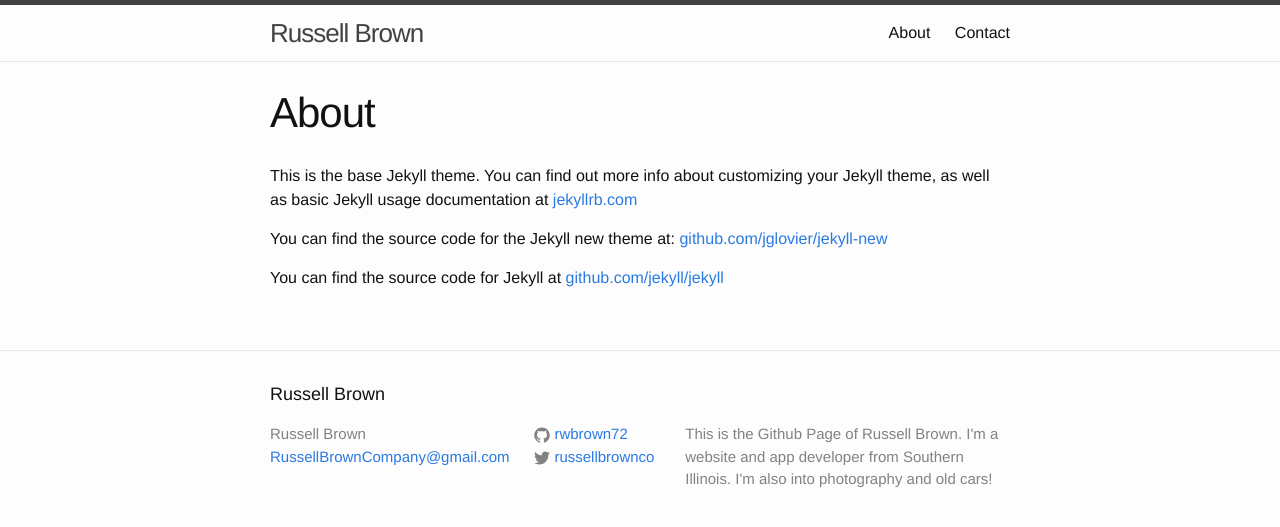
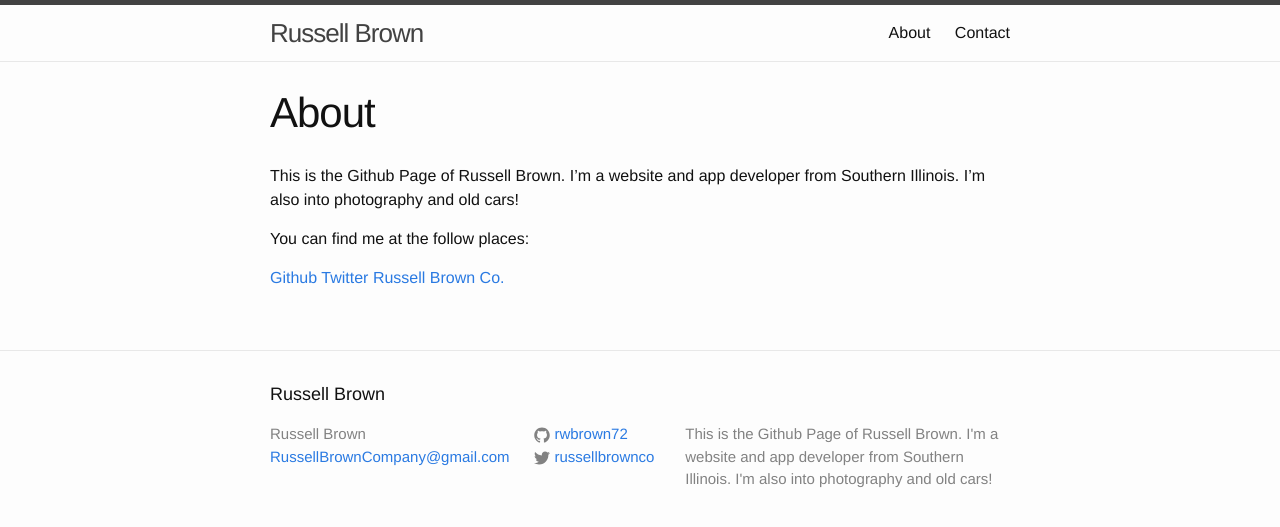
Before and after one commit to rwbrown72/rwbrown72.github.io, a Jekyll site: the page built from about.md, in a window 1280 px wide. Shown: the top 527 px of the page. Built offline with Jekyll 4.4.1, drawn with Linux system fonts in a browser that asks for light colours.

Commit message:
updated the contact and about us pages.

```diff
--- a/about.md
+++ b/about.md
@@ -4,8 +4,10 @@ title: About
 permalink: /about/
 ---
 
-This is the base Jekyll theme. You can find out more info about customizing your Jekyll theme, as well as basic Jekyll usage documentation at [jekyllrb.com](http://jekyllrb.com/)
+This is the Github Page of Russell Brown. I'm a website and app developer from Southern Illinois. I'm also into photography and old cars!
 
-You can find the source code for the Jekyll new theme at: [github.com/jglovier/jekyll-new](https://github.com/jglovier/jekyll-new)
+You can find me at the follow places:
 
-You can find the source code for Jekyll at [github.com/jekyll/jekyll](https://github.com/jekyll/jekyll)
+[Github](https://github.com/rwbrown72)
+[Twitter](http://twitter.com/rwbrown72)
+[Russell Brown Co.](http://russellbrown.co)
```
Also changed, not shown: contact.md (+4 -0 lines).
